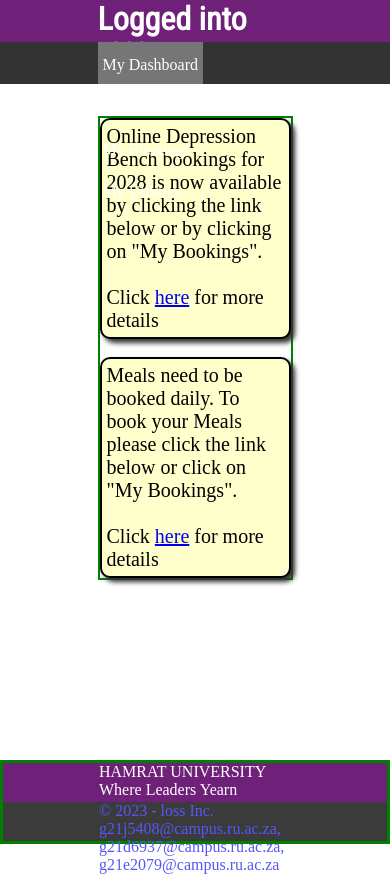
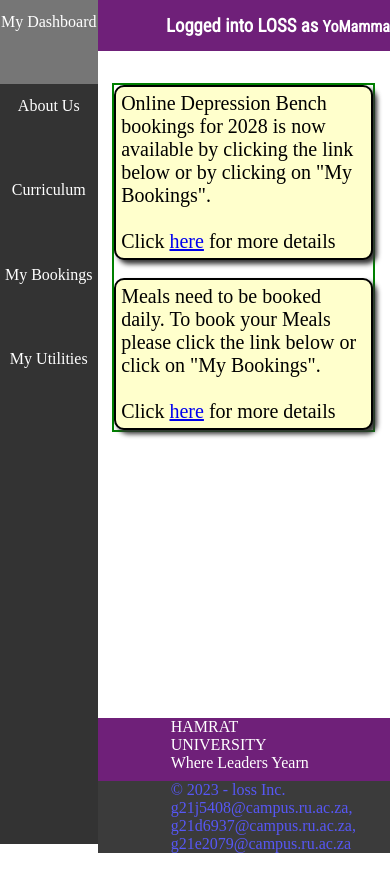
Before and after one commit to chiippeh/WebTech, a PHP site: page / in a window 390 px wide. After the commit the page ends 853 px from the top, so only its background shows below. Run offline with PHP 8.4, Linux system fonts and the light colour scheme.

Commit message:
stuffied hehehehee

```diff
--- a/index.html
+++ b/index.html
@@ -14,34 +14,31 @@
 <body>
     <header>
         <div id="header-container" class="center">
-            <h1>Logged into </h1>
-            <h2>LOSS as </h2>
-            <h3>YoMamma</h3>
+            <h3>Logged into </h3>
+            <h3>LOSS as </h3>
+            <h4>YoMamma</h4>
         </div>
     </header>
     <nav>
         <div class="nav-elements-container">
             <a class="current-nav" phref="./index.html">
-                <div class="nav-element">My Dashboard</div>
+                My Dashboard
             </a>
-            &nbsp;
             <a href="./about.html">
-                <div class="nav-element">About Us</div>
+                About Us
             </a>
-            &nbsp;
             <a href="./curriculum.html">
-                <div class="nav-element">Curriculum</div>
+                Curriculum
             </a>
-            &nbsp;
             <a href="./bookings.html">
-                <div class="nav-element">My Bookings</div>
+                My Bookings
             </a>
-            &nbsp;
             <a href="./utilities.html">
-                <div class="nav-element">My Utilities</div>
+                My Utilities
             </a>
         </div>
     </nav>
+
 
     <main>
         <div id="main-container">
--- a/style.css
+++ b/style.css
@@ -1,6 +1,6 @@
 
 :root {
-    --header-height: 5%;
+    --header-height: 6%;
     --nav-height: 5%;
     --footer-height: 10%;
     /* --top-footer-height: 10%;
@@ -30,6 +30,8 @@ header {
 
 #header-container * {
     display: inline;
+    top:30%;
+    position: relative;
 }
 
 nav {
@@ -46,33 +48,30 @@ nav {
 
 .nav-elements-container {
     margin: auto;
-    width: 50%;
+    width: 50vw;
     height: 100%;
     /* padding: 10px; */
 }
 
 nav a {
-    float: left;
+    display: inline-block;
     text-decoration: none;
     height: 100%;
+    width: 19%;
     text-align: center;
-    padding: 5px;
-    margin: 0 15px 0 0;
-    /* display: inline; */
+    /* padding: 1.5vh 0.5vw 0 0.5vw; */
+    padding: 1.5vh 0 0 0;
+
+    color: #ffff;
 }
 
 
-.nav-element {
-    align-content: center;
-    padding: 9px 0 0 0 ;
-    color: #ffff;
-
-    /* display: inline; */
-    /* height: 5em; */
+.current-nav {
+    background-color: #767676;
 }
 
-.current-nav {
-    background-color: #767676;
+.sidebar {
+    border: yellow 2px solid;
 }
 
 main {
@@ -95,6 +94,7 @@ main {
 .center {
     margin: auto;
     width: 50%;
+    height: 100%;
     /* padding: 10px; */
 }
 
@@ -133,10 +133,7 @@ main {
 /* ----------------- about.html ---------------------- */
 
 footer {
-    height: var(--footer-height);
-    /* height: 20%; */
-    border: green 3px solid;
-    /* right: 0; */
+    height: auto;
 }
 
 #top-footer {
@@ -148,7 +145,6 @@ footer {
 #bottom-footer {
     background-color:#3b3b3b;
     color: #5757f5;
-    height: 50%;
     /* height: var(--bottom-footer-height); */
 }
 
@@ -157,3 +153,42 @@ footer {
 .nav-elements-container a:hover {
     background-color: #767676;
 }
+
+/* ----------------- psuedo---------------------- */
+
+@media only screen and (max-width: 1010px) {
+    /* .nav-elements-container {
+        display: none;
+    }
+
+    .sidebar {
+        display: block;
+    } */
+    nav {
+        left:0;
+        width: 25%;
+        height: 100%;
+        position: fixed;
+    }
+    .current-nav{
+    }
+    .nav-elements-container{
+        width: 100%;
+    }
+
+    nav a {
+        display: block;
+        height: 10%;
+        width: 100%;
+    }
+    body{
+        margin-left:25%;
+    }
+    #main-container{
+        width: 90%;
+    }
+    #header-container{
+        width: auto;
+        text-align: right;
+    }
+  }
```
